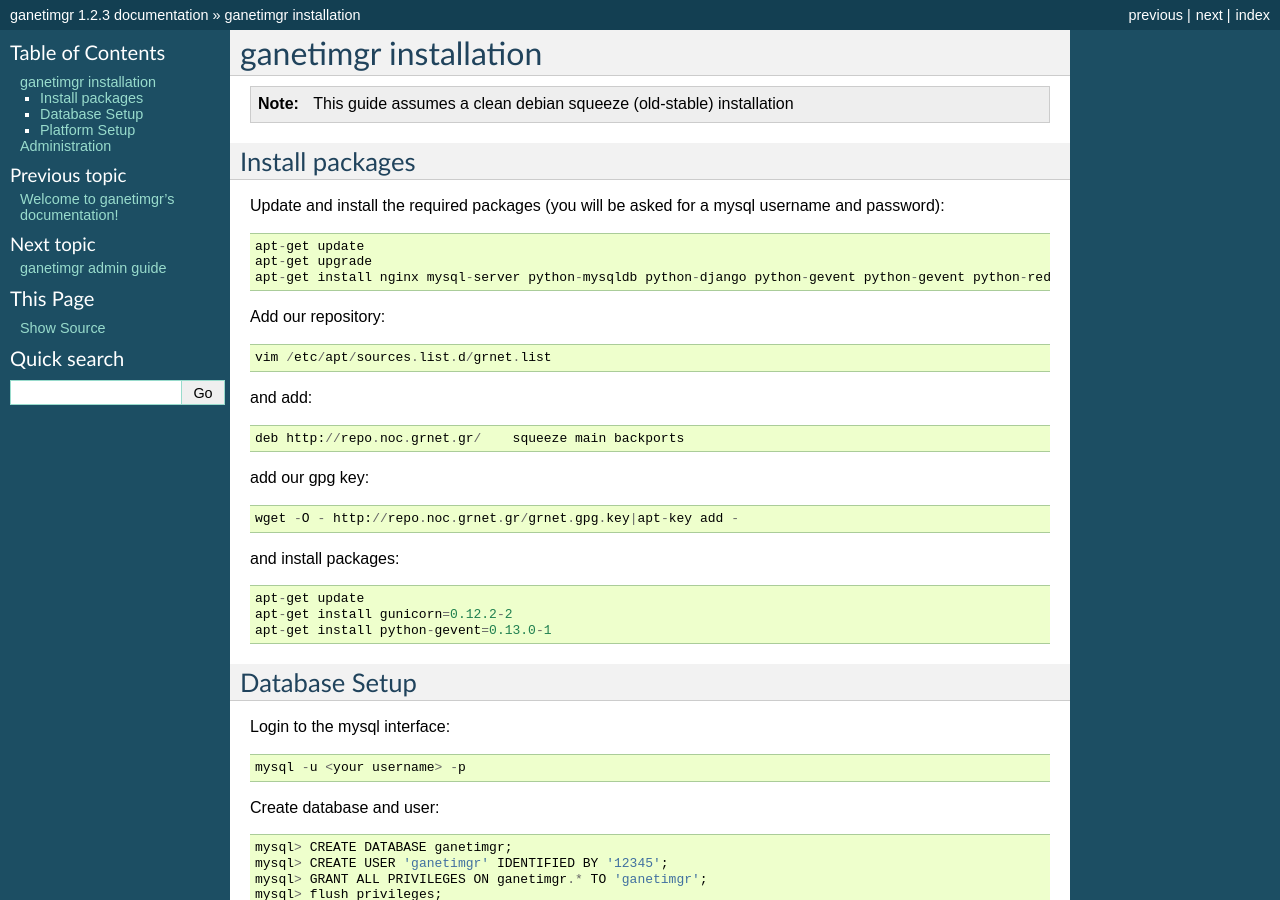
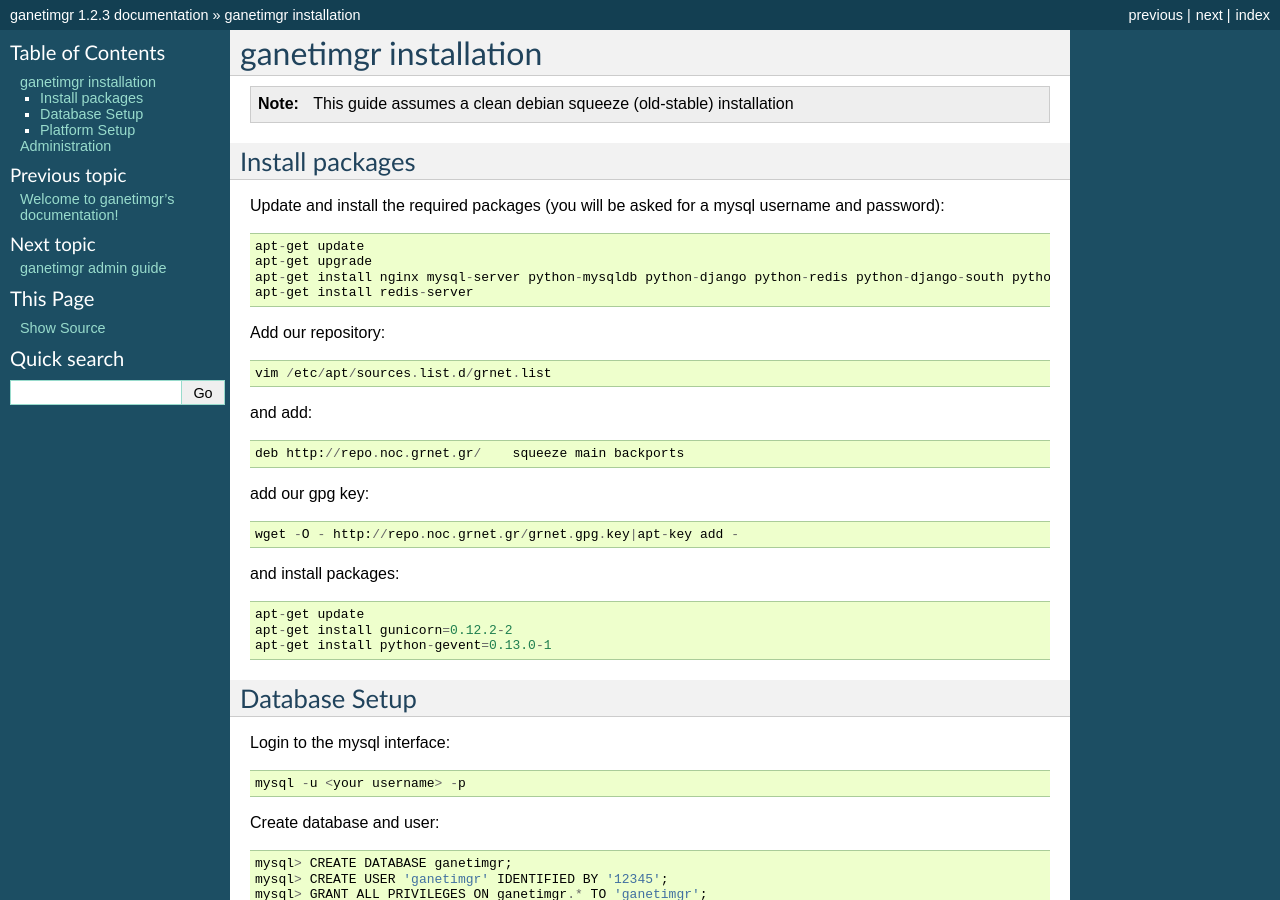
Before and after one commit to grnet/ganetimgr, a Sphinx documentation site: the page built from docs/source/install.rst, in a window 1280 px wide and 900 px high. Built offline with Sphinx 7.4.7, drawn with Linux system fonts in a browser that asks for light colours.

Commit message:
Some minor typo errors

```diff
--- a/docs/source/install.rst
+++ b/docs/source/install.rst
@@ -14,7 +14,8 @@ Update and install the required packages (you will be asked for a mysql username
 
     apt-get update
     apt-get upgrade
-    apt-get install nginx mysql-server python-mysqldb python-django python-gevent python-gevent python-redis python-django-south python-django-registration python-django-extensions python-paramiko python-simplejson python-daemon python-setproctitle python-pycurl python-recaptcha python-ipaddr beanstalkd apt-get install redis-server
+    apt-get install nginx mysql-server python-mysqldb python-django python-redis python-django-south python-django-registration python-django-extensions python-paramiko python-simplejson python-daemon python-setproctitle python-pycurl python-recaptcha python-ipaddr beanstalkd
+    apt-get install redis-server
 
 Add our repository::
 
```
